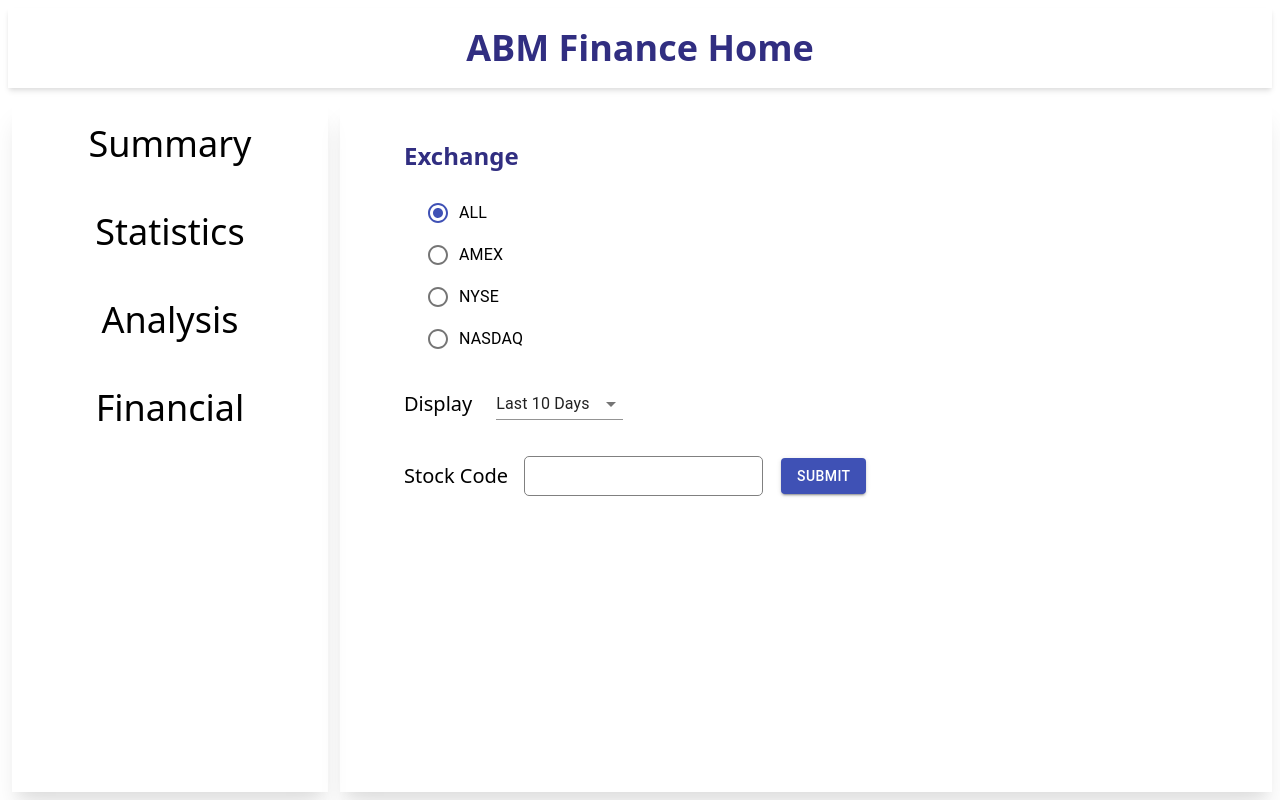
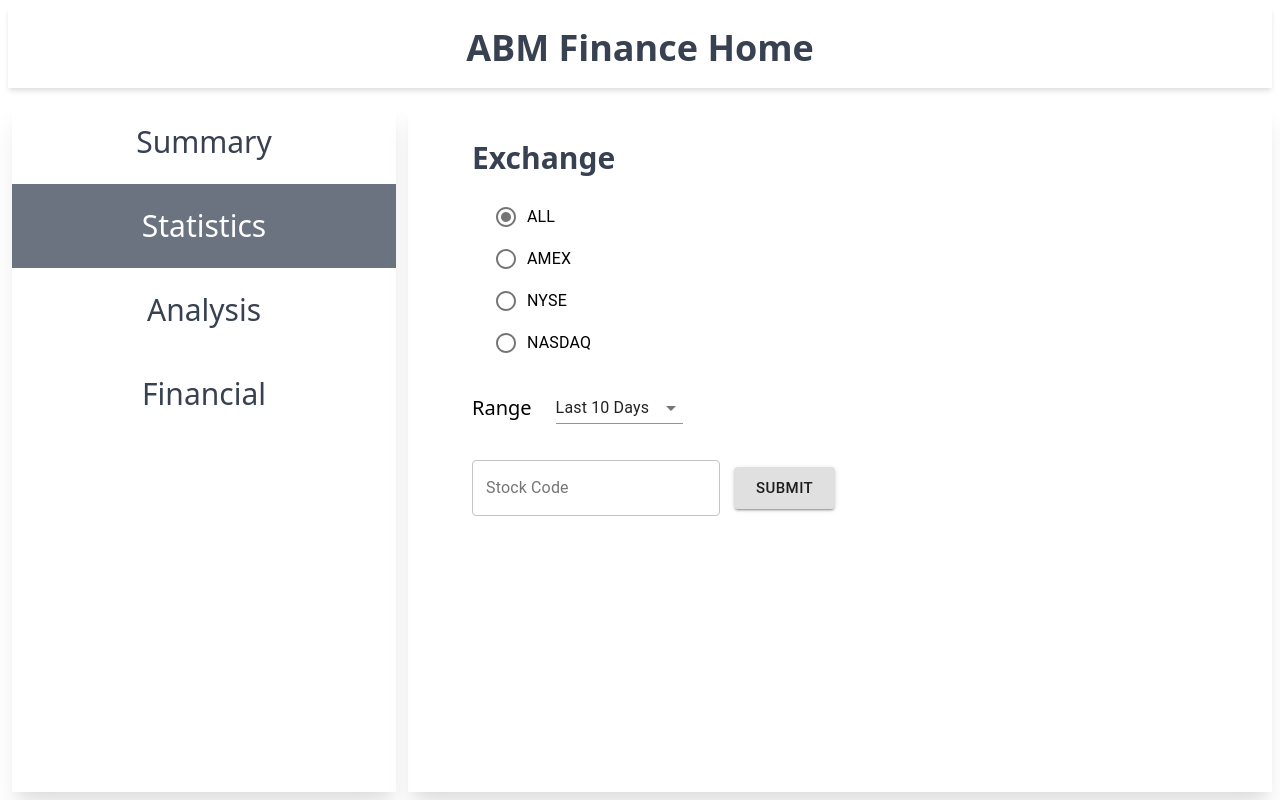
Before and after one commit to moulee40/stock-nav-pj, a React (Create React App) app: page / in a window 1280 px wide. Both pictures are taken after a click on the element "Statistics". Built offline with nearby package versions, Linux system fonts and the light colour scheme.

Commit message:
Css Color theme change

```diff
--- a/src/components/ExchangeStats/ExchangeStats.js
+++ b/src/components/ExchangeStats/ExchangeStats.js
@@ -1,5 +1,5 @@
 import React from "react";
-import { withStyles } from "@material-ui/core/styles";
+import { withStyles,ThemeProvider,createMuiTheme } from "@material-ui/core/styles";
 import FormControl from "@material-ui/core/FormControl";
 import Button from "@material-ui/core/Button";
 import Radio from "@material-ui/core/Radio";
@@ -10,6 +10,8 @@
 import Alert from "@material-ui/lab/Alert";
 import NativeSelect from "@material-ui/core/NativeSelect";
 import axios from "axios";
+import { grey } from '@material-ui/core/colors';
+import TextField from '@material-ui/core/TextField';
 
 const styles = (theme) => ({
   root: {
@@ -28,6 +30,16 @@
     height: "40px",
     marginRight: "18px",
   },
+  root_textfield:{
+    marginRight: "14px"
+  }
+});
+
+const theme = createMuiTheme({
+  palette: {
+    primary: grey,
+  },
+
 });
 
 //eg:http://localhost:8080/stockapp/getStatisticsDetail/AAPL?pastDaysCount=5&exchange=NASDAQ
@@ -56,7 +68,7 @@
     const { stockCode, displayCount, exchangeStatValue } = this.state;
     if (stockCode === "") {
       this.setState({
-        alertMessage: "Please enter the Stock Code and click Submit",
+        alertMessage: "Please enter the Stock Code",
       });
     } else {
       const params = {
@@ -101,7 +113,7 @@
       <div className="flex ml-2 flex-grow">
         {!shouldDisplayTable && (
           <div className="flex flex-col ml-14 mt-10 ">
-            <p className="text-2xl font-semibold text-indigo-900">Exchange</p>
+            <p className="text-3xl font-semibold text-gray-700">Exchange</p>
             <FormControl component="fieldset">
               <RadioGroup
                 className="ml-6 mt-5"
@@ -112,28 +124,28 @@
               >
                 <FormControlLabel
                   value="ALL"
-                  control={<Radio color="primary" />}
+                  control={<Radio color="default" />}
                   label="ALL"
                 />
                 <FormControlLabel
                   value="AMEX"
-                  control={<Radio color="primary" />}
+                  control={<Radio color="default" />}
                   label="AMEX"
                 />
                 <FormControlLabel
                   value="NYSE"
-                  control={<Radio color="primary" />}
+                  control={<Radio color="default" />}
                   label="NYSE"
                 />
                 <FormControlLabel
                   value="NASDAQ"
-                  control={<Radio color="primary" />}
+                  control={<Radio color="default" />}
                   label="NASDAQ"
                 />
               </RadioGroup>
             </FormControl>
             <div className="flex items-center mt-1">
-              <p className="text-xl">Display</p>
+              <p className="text-xl">Range</p>
               <FormControl className={classes.formControl}>
                 <NativeSelect
                   defaultValue={10}
@@ -147,24 +159,25 @@
             </div>
 
             <div className="flex items-center mt-3">
-              <span className="text-xl mr-4">Stock Code</span>
-              <Input
-                classes={{ root: classes.root_input }}
+            <ThemeProvider theme={theme}>
+            <TextField
+                onChange={this.handleStockCodeInputChange}
                 value={stockCode}
-                autoFocus
-                disableUnderline
-                onChange={this.handleStockCodeInputChange}
-              />
+                className={classes.root_textfield}
+                label="Stock Code"
+                variant="outlined"
+             />
+             </ThemeProvider>
               <Button
+              size="large"
                 variant="contained"
-                color="primary"
                 onClick={this.handleSubmitClick}
               >
                 Submit
               </Button>
             </div>
             {alertMessage !== "" && (
-              <Alert className="mt-5" severity="warning">
+              <Alert className="mt-5" severity="error">
                 {alertMessage}
               </Alert>
             )}
--- a/src/components/ExchangeStats/ExchangeStatsTable.js
+++ b/src/components/ExchangeStats/ExchangeStatsTable.js
@@ -7,6 +7,7 @@
 import TableHead from "@material-ui/core/TableHead";
 import TableRow from "@material-ui/core/TableRow";
 import Paper from "@material-ui/core/Paper";
+import Button from '@material-ui/core/Button';
 
 const styles = (theme) => ({
   table: {
@@ -16,7 +17,7 @@
 
 const StyledTableCell = withStyles((theme) => ({
   head: {
-    backgroundColor: theme.palette.common.black,
+    backgroundColor: '#6b7280',
     color: theme.palette.common.white,
   },
   body: {
@@ -24,13 +25,6 @@
   },
 }))(TableCell);
 
-const StyledTableRow = withStyles((theme) => ({
-  root: {
-    "&:nth-of-type(odd)": {
-      backgroundColor: theme.palette.action.hover,
-    },
-  },
-}))(TableRow);
 
 class ExchangeStatsTable extends React.Component {
 
@@ -39,14 +33,9 @@
 
     return (
       <div className="space-y-6 ml-14">
-        <p
-          className="max-w-min cursor-pointer underline text-2xl text-indigo-900 hover:text-purple-800"
-          onClick={handleBack}
-        >
-          Back
-        </p>
+<Button size="large" onClick={handleBack}>Back</Button>
         <div>
-          <p className="text-4xl mb-5 text-center">{data[0].companyName}</p>
+          <p className="text-4xl mb-5 text-gray-700 text-center">{data[0].companyName}</p>
           <TableContainer component={Paper}>
             <Table className={classes.table} aria-label="customized table">
               <TableHead>
@@ -62,7 +51,7 @@
               </TableHead>
               <TableBody>
                 {data.map((row, index) => (
-                  <StyledTableRow key={index}>
+                  <TableRow key={index}>
                     <StyledTableCell component="th" scope="row">
                       {index}
                     </StyledTableCell>
@@ -72,7 +61,7 @@
                     <StyledTableCell>{row.highPrice}</StyledTableCell>
                     <StyledTableCell>{row.lowPrice}</StyledTableCell>
                     <StyledTableCell>{row.volume}</StyledTableCell>
-                  </StyledTableRow>
+                  </TableRow>
                 ))}
               </TableBody>
             </Table>
--- a/src/components/Index.js
+++ b/src/components/Index.js
@@ -1,5 +1,4 @@
 import React from "react";
-import Tab from "./Tab";
 import MenuItem from "./MenuItem";
 import MenuContent from "./MenuContent";
 
@@ -18,12 +17,12 @@
     const {currentNavItem} = this.state;
     return (
       <div className="space-y-3 flex flex-col flex-grow">
-        <p className="text-4xl font-semibold text-indigo-900 text-center shadow-md py-5">
+        <p className="text-4xl font-semibold text-gray-700 text-center shadow-md py-5">
           ABM Finance Home
         </p>
         {/* <Tab /> */}
         <div className="flex flex-grow space-x-3">
-          <div className="ml-1 w-1/4 shadow-xl"><MenuItem handleMenuItemClick={this.handleMenuItemClick}/></div>
+          <div className="ml-1 w-96 shadow-xl"><MenuItem handleMenuItemClick={this.handleMenuItemClick} currentNavItem={currentNavItem}/></div>
           <div className="mr-1 flex-grow shadow-xl"><MenuContent currentNavItem={currentNavItem}/></div>
         </div>
       </div>
--- a/src/components/MenuItem.js
+++ b/src/components/MenuItem.js
@@ -1,12 +1,12 @@
 import React from 'react'
 
-function MenuItem({handleMenuItemClick}) {
+function MenuItem({handleMenuItemClick,currentNavItem}) {
     const menuItems = ['Summary', 'Statistics','Analysis','Financial']
     return (
         <div className="flex flex-col">
            {menuItems.map((menuItem,index)=>{
                return (
-                   <p key={index} onClick={e=>handleMenuItemClick(index)} className="text-4xl w-full text-center p-6 cursor-pointer hover:bg-gray-100">{menuItem}</p>
+                   <p key={index} onClick={e=>handleMenuItemClick(index)} className={`text-3xl ${currentNavItem === index ? 'bg-gray-500 text-white' : 'text-gray-700 hover:bg-gray-100'} font-medium text-center p-6 cursor-pointer `}>{menuItem}</p>
                )
            })}
         </div>
--- a/src/components/Overview/Overview.js
+++ b/src/components/Overview/Overview.js
@@ -1,15 +1,17 @@
 import React from "react";
-import { withStyles } from "@material-ui/core/styles";
+import { withStyles,ThemeProvider,createMuiTheme } from "@material-ui/core/styles";
 import FormLabel from "@material-ui/core/FormLabel";
 import FormControl from "@material-ui/core/FormControl";
 import FormGroup from "@material-ui/core/FormGroup";
 import FormControlLabel from "@material-ui/core/FormControlLabel";
 import Checkbox from "@material-ui/core/Checkbox";
+import TextField from '@material-ui/core/TextField';
 import { Input } from "@material-ui/core";
 import Button from "@material-ui/core/Button";
 import OverviewTable from "./OverviewTable";
 import Alert from "@material-ui/lab/Alert";
 import axios from "axios";
+import { grey } from '@material-ui/core/colors';
 
 const styles = (theme) => ({
   root: {
@@ -24,6 +26,15 @@
     color: "grey",
     height: "40px",
     marginRight: "18px",
+  },
+  root_textfield:{
+    marginRight: "14px"
+  }
+});
+
+const theme = createMuiTheme({
+  palette: {
+    primary: grey,
   },
 });
 
@@ -43,7 +54,7 @@
     const { stockCode } = this.state;
     if (stockCode === "") {
       this.setState({
-        alertMessage: "Please enter the Stock Code and click Submit",
+        alertMessage: "Please enter the Stock Code",
       });
     } else {
       axios.get(`${summaryBaseUrl}${stockCode}`).then((res) => {
@@ -95,7 +106,7 @@
       <div className="flex ml-2 flex-grow">
         {!shouldDisplayTable && (
           <div className="flex flex-col ml-14 mt-10">
-            <p className="text-2xl font-semibold text-indigo-900">
+            <p className="text-3xl font-semibold text-gray-700">
               Information
             </p>
             <FormControl component="fieldset">
@@ -106,7 +117,7 @@
                       checked={shouldHighestPriceChecked}
                       onChange={this.handleChangeForCheckBox}
                       name="Highest Price"
-                      color="primary"
+                      color="default"
                     />
                   }
                   label="Highest Price"
@@ -117,7 +128,7 @@
                       checked={shouldHighestVolumeChecked}
                       onChange={this.handleChangeForCheckBox}
                       name="Highest Volume"
-                      color="primary"
+                      color="default"
                     />
                   }
                   label="Highest Volume"
@@ -126,24 +137,33 @@
               {/* <FormHelperText>Be careful</FormHelperText> */}
             </FormControl>
             <div className="flex items-center mt-6">
-              <p className="text-xl mr-4">Stock Code</p>
+            <ThemeProvider theme={theme}>
+            <TextField
+                onChange={this.handleStockCodeInputChange}
+                value={stockCode}
+                className={classes.root_textfield}
+                label="Stock Code"
+                variant="outlined"
+             />
+             </ThemeProvider>
+              {/* <p className="text-xl mr-4">Stock Code</p>
               <Input
                 classes={{ root: classes.root_input }}
                 value={stockCode}
                 autoFocus
                 disableUnderline
                 onChange={this.handleStockCodeInputChange}
-              />
+              /> */}
               <Button
+              size="large"
                 variant="contained"
-                color="primary"
                 onClick={this.handleSubmitClick}
               >
                 Submit
               </Button>
             </div>
             {alertMessage !== "" && (
-              <Alert className="mt-5" severity="warning">
+              <Alert className="mt-5" severity="error">
                 {alertMessage}
               </Alert>
             )}
--- a/src/components/Overview/OverviewTable.js
+++ b/src/components/Overview/OverviewTable.js
@@ -7,6 +7,7 @@
 import TableHead from "@material-ui/core/TableHead";
 import TableRow from "@material-ui/core/TableRow";
 import Paper from "@material-ui/core/Paper";
+import Button from '@material-ui/core/Button';
 
 const styles = (theme) => ({
   table: {
@@ -16,7 +17,7 @@
 
 const StyledTableCell = withStyles((theme) => ({
   head: {
-    backgroundColor: theme.palette.common.black,
+    backgroundColor: "#6b7280",
     color: theme.palette.common.white,
   },
   body: {
@@ -24,13 +25,6 @@
   },
 }))(TableCell);
 
-const StyledTableRow = withStyles((theme) => ({
-  root: {
-    "&:nth-of-type(odd)": {
-      backgroundColor: theme.palette.action.hover,
-    },
-  },
-}))(TableRow);
 
 class OverviewTable extends React.Component {
   state = {};
@@ -60,12 +54,7 @@
     ];
     return (
       <div className="space-y-12 ml-14">
-        <p
-          className="max-w-min cursor-pointer underline text-2xl text-indigo-900 hover:text-purple-800"
-          onClick={handleBack}
-        >
-          Back
-        </p>
+        <Button size="large" onClick={handleBack}>Back</Button>
         <TableContainer component={Paper}>
           <Table className={classes.table} aria-label="customized table">
             <TableHead>
@@ -78,12 +67,12 @@
               {summaryTableArray
                 .filter((row) => row)
                 .map((row, index) => (
-                  <StyledTableRow key={index}>
+                  <TableRow key={index}>
                     <StyledTableCell component="th" scope="row">
                       {row.name}
                     </StyledTableCell>
                     <StyledTableCell>{data[row.key]}</StyledTableCell>
-                  </StyledTableRow>
+                  </TableRow>
                 ))}
             </TableBody>
           </Table>
--- a/src/components/StockAnalysis/StockAnalysis.js
+++ b/src/components/StockAnalysis/StockAnalysis.js
@@ -5,11 +5,13 @@
 import Alert from "@material-ui/lab/Alert";
 import Button from "@material-ui/core/Button";
 import { Input } from "@material-ui/core";
-import { withStyles } from "@material-ui/core/styles";
+import { withStyles,ThemeProvider,createMuiTheme } from "@material-ui/core/styles";
 import FormGroup from "@material-ui/core/FormGroup";
 import FormControlLabel from "@material-ui/core/FormControlLabel";
 import Checkbox from "@material-ui/core/Checkbox";
 import DisplayChart from "./DisplayChart";
+import { grey } from '@material-ui/core/colors';
+import TextField from '@material-ui/core/TextField';
 
 const styles = (theme) => ({
   input: {
@@ -26,6 +28,19 @@
     minWidth: 120,
     margin: theme.spacing(1),
   },
+  root_textfield:{
+    marginRight: "14px"
+  },
+  root_textfield_stock1:{
+    width:'76%'
+  }
+});
+
+const theme = createMuiTheme({
+  palette: {
+    primary: grey,
+  },
+
 });
 
 const stockQuarterAnalysisUrl = "http://localhost:8080/stockapp/getCurrentQuarterDetail/";
@@ -168,7 +183,7 @@
     } = this.state;
     if (stockSymbol1Input === "" && stockSymbol2Input === "") {
       this.setState({
-        validationMessage: "Please enter the Stock Code 1 and Stock Code",
+        validationMessage: "Please enter the Stock Code 1 and Stock Code 2",
       });
     } else if (stockSymbol1Input === "") {
       this.setState({
@@ -204,30 +219,73 @@
       stockQuarterAnalysisChart,stockTrendChart,stockPriceComparisonGraph} = this.state;
     const { classes } = this.props;
     return (
-      <div className="flex ml-2 flex-grow">
+      <div className="flex ml-2 flex-grow w-2/6 ">
         {!displayChart && (
-          <div className="flex flex-col ml-14 mt-10">
-            <p className="text-2xl font-semibold text-indigo-900">
+          <div className="flex flex-col ml-14 mt-10 flex-grow">
+            <p className="text-3xl font-semibold text-gray-700">
+              Stock Comparison
+            </p>
+            <div className="flex items-center mt-5 ml-6">
+            <ThemeProvider theme={theme}>
+            <TextField
+                onChange={this.stockSymbol1InputChange}
+                value={stockSymbol1Input}
+                className={classes.root_textfield_stock1}
+                label="Stock Code 1"
+                variant="outlined"
+             />
+             </ThemeProvider>
+            </div>
+            <div className="flex items-center mt-4 ml-6">
+            <ThemeProvider theme={theme}>
+            <TextField
+                onChange={this.stockSymbol2InputChange}
+                fullWidth
+                value={stockSymbol2Input}
+                className={classes.root_textfield}
+                label="Stock Code 2"
+                variant="outlined"
+             />
+             </ThemeProvider>
+              <Button
+                variant="contained"
+                size="large"
+                onClick={this.onStockPriceComparisonSubmit}
+              >
+                Submit
+              </Button>
+            </div>
+            <p className="text-3xl font-semibold text-gray-700 mt-8">
               Quarter Analysis
             </p>
             <div className="mt-5 ml-6 flex items-center">
-              <span className="text-xl mr-4">Stock Code</span>
+              {/* <span className="text-xl mr-4">Stock Code</span>
               <Input
                 classes={{ root: classes.input }}
                 value={stockQuarterAnalysisInput}
                 onChange={this.stockQuarterAnalysisInputChange}
                 autoFocus
                 disableUnderline
-              />
+              /> */}
+            <ThemeProvider theme={theme}>
+            <TextField
+                onChange={this.stockQuarterAnalysisInputChange}
+                fullWidth
+                value={stockQuarterAnalysisInput}
+                className={classes.root_textfield}
+                label="Stock Code"
+                variant="outlined"
+             />
+             </ThemeProvider>
               <Button
                 variant="contained"
-                color="primary"
+                size="large"
                 onClick={this.onStockQuarterAnalysisSubmit}
               >
                 Submit
               </Button>
             </div>
-            <p className="text-2xl font-semibold text-indigo-900 mt-8">
+            <p className="text-3xl font-semibold text-gray-700 mt-8">
               Stock Trend
             </p>
             <div>
@@ -253,7 +311,7 @@
                       checked={fiftyDaysSelected}
                       onChange={this.stockTrendChange}
                       name="fiftyDays Average"
-                      color="primary"
+                      color="default"
                     />
                   }
                   label="50 Days Moving Average"
@@ -264,72 +322,45 @@
                       checked={twoHundredDaysSelected}
                       onChange={this.stockTrendChange}
                       name="200Days Average"
-                      color="primary"
+                      color="default"
                     />
                   }
                   label="200 Days Moving Average"
                 />
               </FormGroup>
-              <div className="flex items-center mt-4">
-                <span className="text-xl mr-4 ml-6">Stock Code</span>
-                <Input
-                  classes={{ root: classes.input }}
-                  value={stockTrendInput}
-                  onChange={this.stockTrendInputChange}
-                  autoFocus
-                  disableUnderline
-                />
+              <div className="flex items-center mt-4 ml-6">
+            <ThemeProvider theme={theme}>
+            <TextField
+                onChange={this.stockTrendInputChange}
+                fullWidth
+                value={stockTrendInput}
+                className={classes.root_textfield}
+                label="Stock Code"
+                variant="outlined"
+             />
+             </ThemeProvider>
                 <Button
                   variant="contained"
-                  color="primary"
+                  size="large"
                   onClick={this.onStockTrendSubmit}
                 >
                   Submit
                 </Button>
               </div>
             </div>
-            <p className="text-2xl font-semibold text-indigo-900 mt-8">
-              Stock Comparison
-            </p>
-            <div className="flex items-center mt-5 ml-6">
-              <span className="text-xl mr-4">Stock Code 1</span>
-              <Input
-                classes={{ root: classes.input }}
-                value={stockSymbol1Input}
-                onChange={this.stockSymbol1InputChange}
-                autoFocus
-                disableUnderline
-              />
-            </div>
-            <div className="flex items-center mt-4 ml-6">
-              <span className="text-xl mr-4">Stock Code 2</span>
-              <Input
-                classes={{ root: classes.input }}
-                value={stockSymbol2Input}
-                onChange={this.stockSymbol2InputChange}
-                autoFocus
-                disableUnderline
-              />
-              <Button
-                variant="contained"
-                color="primary"
-                onClick={this.onStockPriceComparisonSubmit}
-              >
-                Submit
-              </Button>
-            </div>
+
             {validationMessage !== "" && (
-              <Alert className="mt-5" severity="warning">
+              <Alert className="mt-5" severity="error">
                 {validationMessage}
               </Alert>
             )}
           </div>
         )}
-        <DisplayChart onBackChange={this.onBackChange} display={displayChart}  stockQuarterAnalysisDisplay={stockQuarterAnalysisChart}
+        {displayChart && <DisplayChart onBackChange={this.onBackChange} display={displayChart}  stockQuarterAnalysisDisplay={stockQuarterAnalysisChart}
         stockTrendDisplay={stockTrendChart} stockPriceComparisonDisplay={stockPriceComparisonGraph}
         stockQuarterAnalysisdata={stockQuarterAnalysisResult} fiftyDaysAverage={fiftyDaysSelected}
         twoHundredDaysAverage={twoHundredDaysSelected}  stockTrendData={stockTrendResult}
-        stockSymbolData1={stockSymbol1Result} stockSymbolData2={stockSymbol2Result}></DisplayChart>
+        stockSymbolData1={stockSymbol1Result} stockSymbolData2={stockSymbol2Result}></DisplayChart>}
       </div>
     );
   }
--- a/src/components/Tab.js
+++ /dev/null
@@ -1,68 +0,0 @@
-import React from 'react';
-import PropTypes from 'prop-types';
-import { withStyles } from '@material-ui/core/styles';
-import AppBar from '@material-ui/core/AppBar';
-import Tabs from '@material-ui/core/Tabs';
-import Tab from '@material-ui/core/Tab';
-import Overview from './Overview/Overview';
-import ExchangeStats from './ExchangeStats/ExchangeStats';
-import StockAnalysis from './StockAnalysis/StockAnalysis';
-import FinancialCalculation from './FinancialCalculation/FinancialCalculation';
-
-
-const styles = theme => ({
-  root: {
-    flexGrow: 1,
-    backgroundColor: theme.palette.background.paper,
-    display: 'flex',
-    height: '88vh'
-
-  },
-  appBar_root:{
-    width: '25%',
-    boxShadow: 'none',
-
-  },
-  tab_root:{
-    fontSize:'25px',
-    marginBottom:'20px'
-  }
-});
-
-class SimpleTabs extends React.Component {
-  state = {
-    value: 0,
-  };
-
-  handleChange = (event, value) => {
-    this.setState({ value });
-  };
-
-  render() {
-    const { classes } = this.props;
-    const { value } = this.state;
-
-    return (
-      <div className={classes.root}>
-        <AppBar position="static" className={classes.appBar_root}>
-          <Tabs orientation="vertical" className={classes.root} value={value} onChange={this.handleChange} centered textColor="primary">
-            <Tab className={classes.tab_root} label="Summary" href="#basic-tabs"/>
-            <Tab className={classes.tab_root} label="Statistics" href="#basic-tabs"/>
-            <Tab className={classes.tab_root} label="Analysis" href="#basic-tabs" />
-            <Tab className={classes.tab_root} label="Financial" href="#basic-tabs" />
-          </Tabs>
-        </AppBar>
-        {value === 0 && <Overview/>}
-        {value === 1 && <ExchangeStats/>}
-        {value === 2 && <StockAnalysis/>}
-        {value === 3 && <FinancialCalculation/>}
-      </div>
-    );
-  }
-}
-
-SimpleTabs.propTypes = {
-  classes: PropTypes.object.isRequired,
-};
-
-export default withStyles(styles)(SimpleTabs);
```
